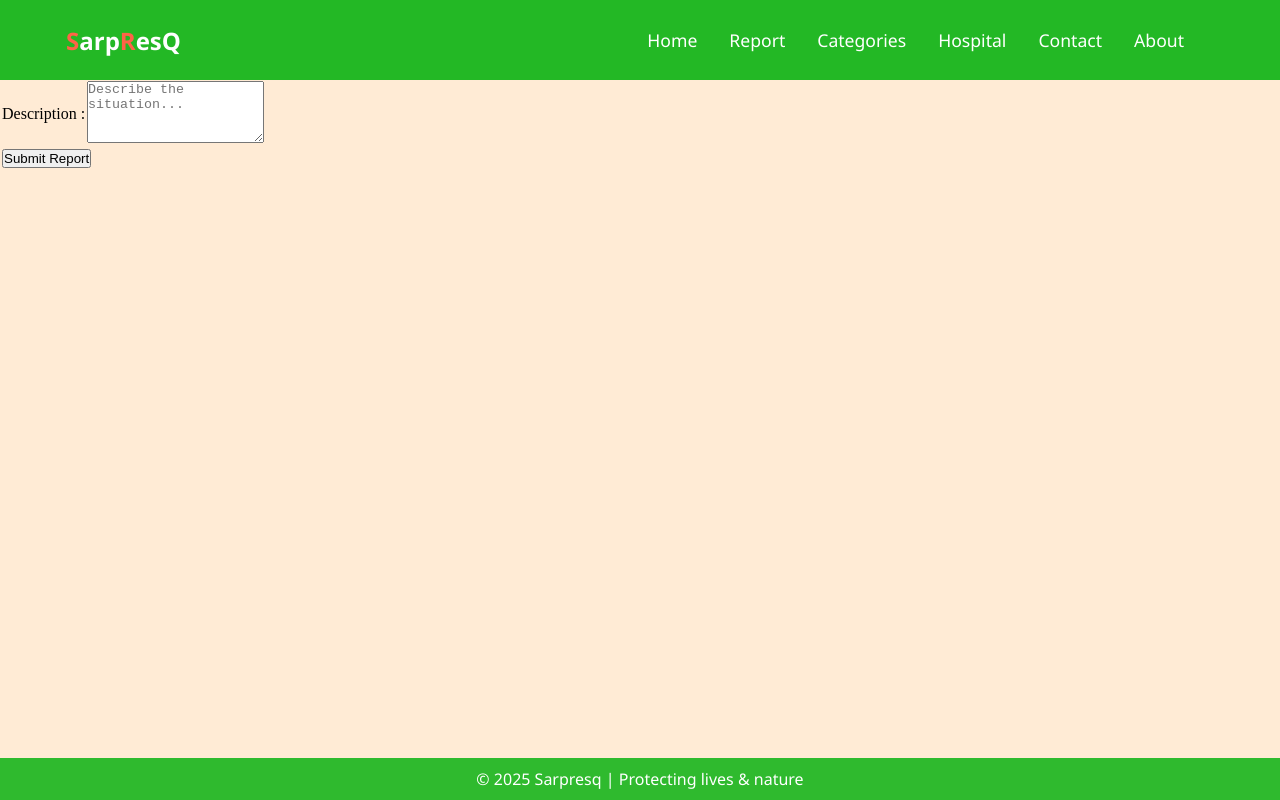
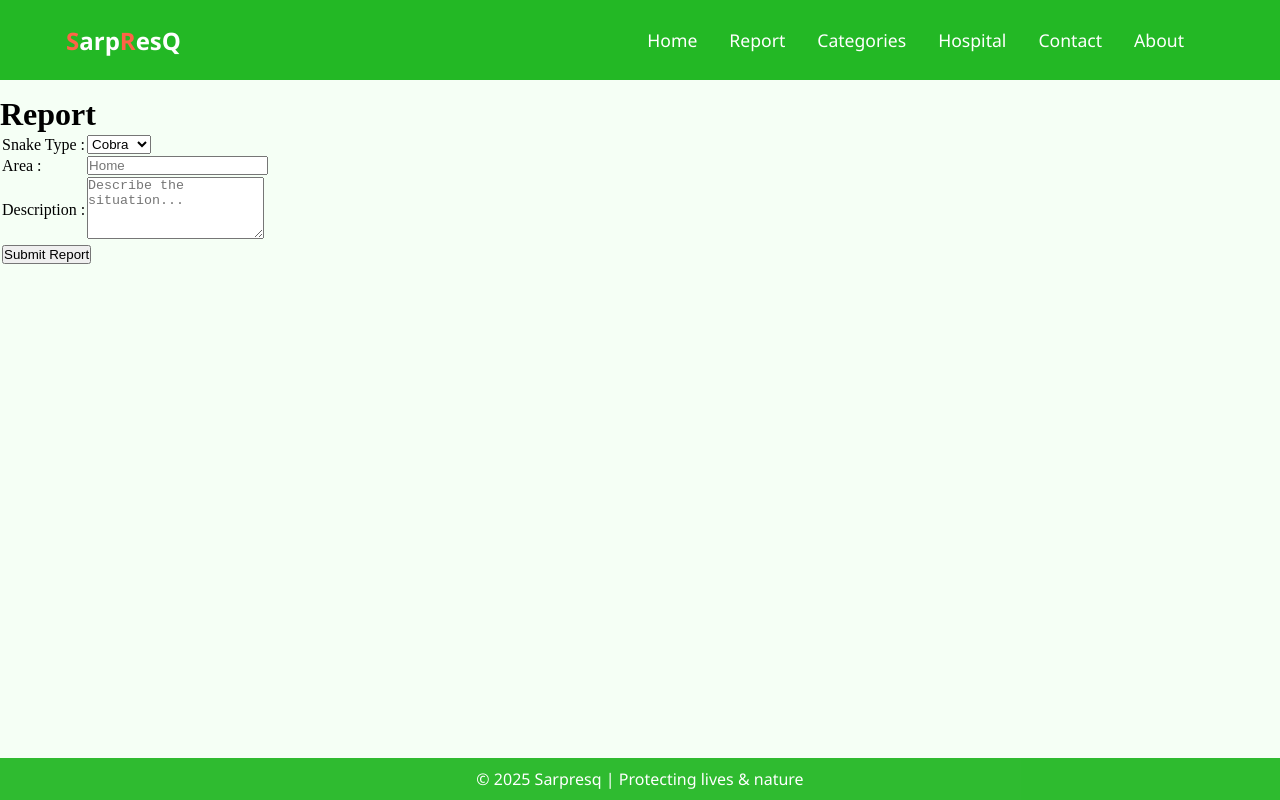
Before and after one commit to ashensilva12/SarpResQ, a React (Vite) app: page /Report in a window 1280 px wide. Built offline with nearby package versions, Linux system fonts and the light colour scheme.

Commit message:
Update Report.css

```diff
--- a/src/component/pages/Report.css
+++ b/src/component/pages/Report.css
@@ -7,3 +7,9 @@
 	--muted: #64748b;
 	--border: #d8e3dc;
 }
+.report-page {
+	background: var(--page-bg);
+	min-height: 100vh;
+	padding-top: 96px; /* clear fixed navbar (80px) with a bit extra */
+	box-sizing: border-box;
+}
```
